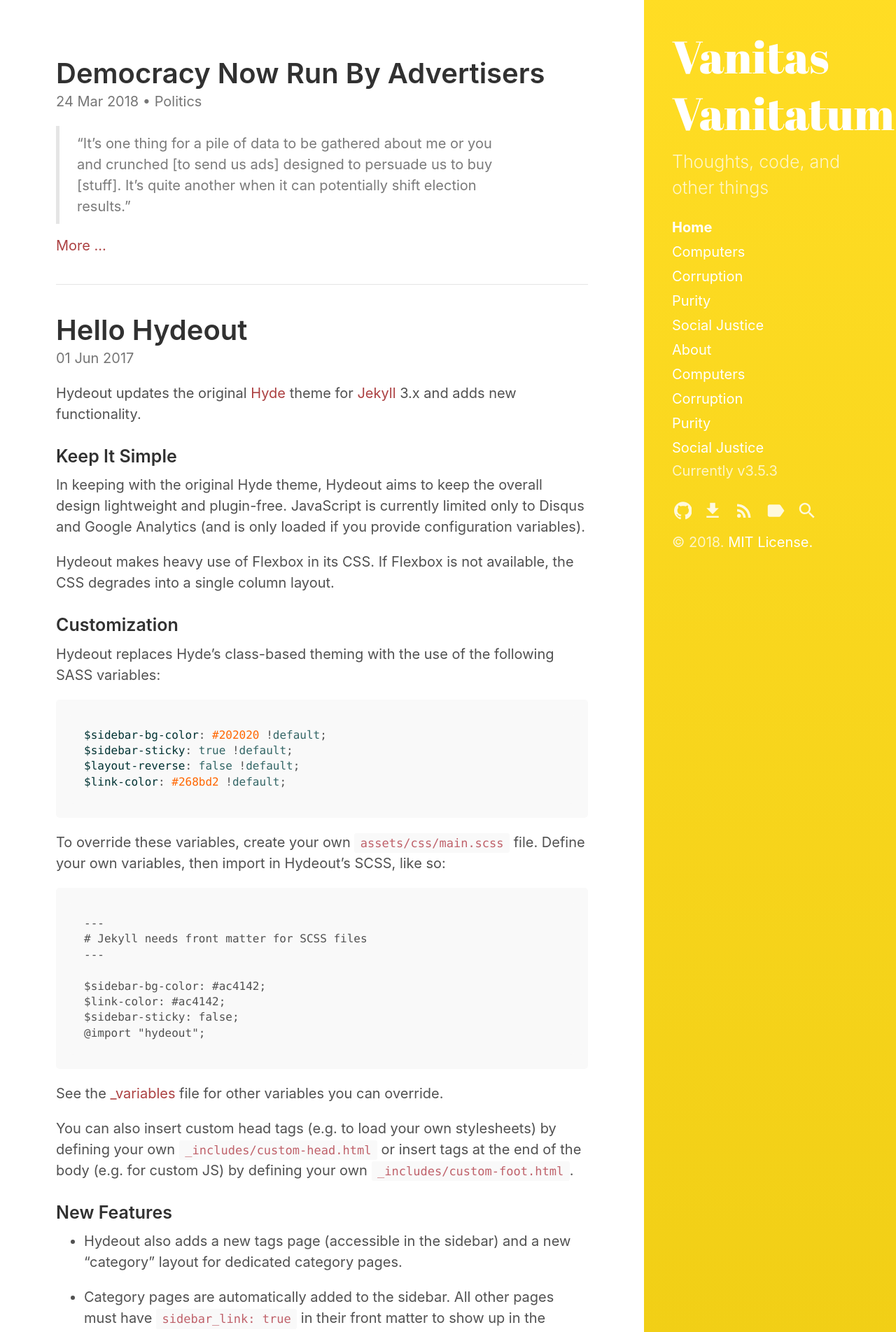
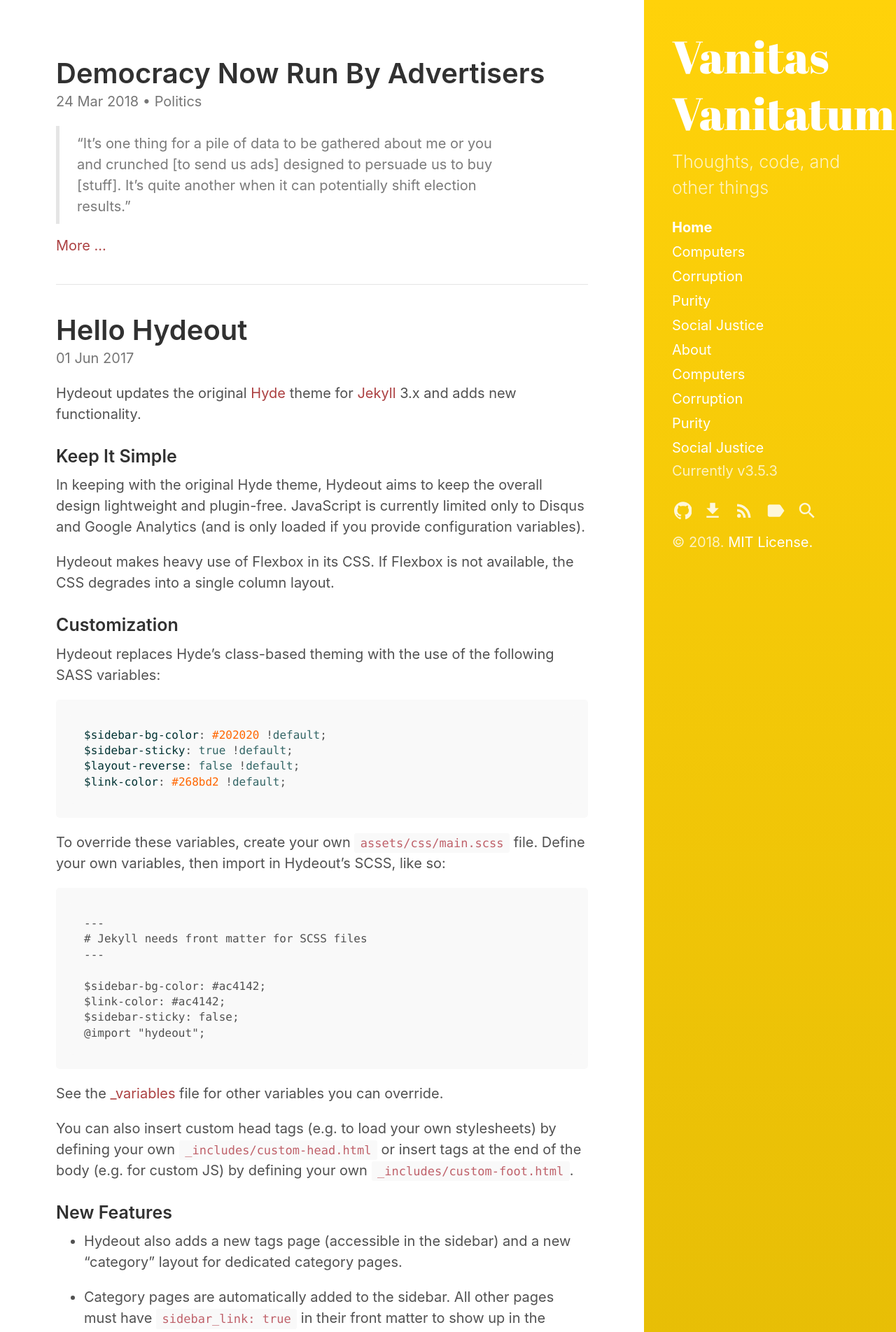
Before and after one commit to VanitasVanitatum/VanitasVanitatum.github.io, a Jekyll site: the page built from index.html, in a window 1280 px wide. Shown: the top 1904 px of the page at 70% size. Built offline with Jekyll 4.4.1, drawn with Linux system fonts in a browser that asks for light colours; the list of posts is cut into pages by our own code.

Commit message:
Darker Gold Sidebar

```diff
--- a/assets/css/main.scss
+++ b/assets/css/main.scss
@@ -3,7 +3,7 @@
 # only main files contain this front matter, not partials.
 ---
 
-$sidebar-bg-color: #FFD700;
+$sidebar-bg-color: #E5BB00;
 $link-color: #ac4142;
 $layout-reverse: true;
 $sidebar-sticky: false;
```
